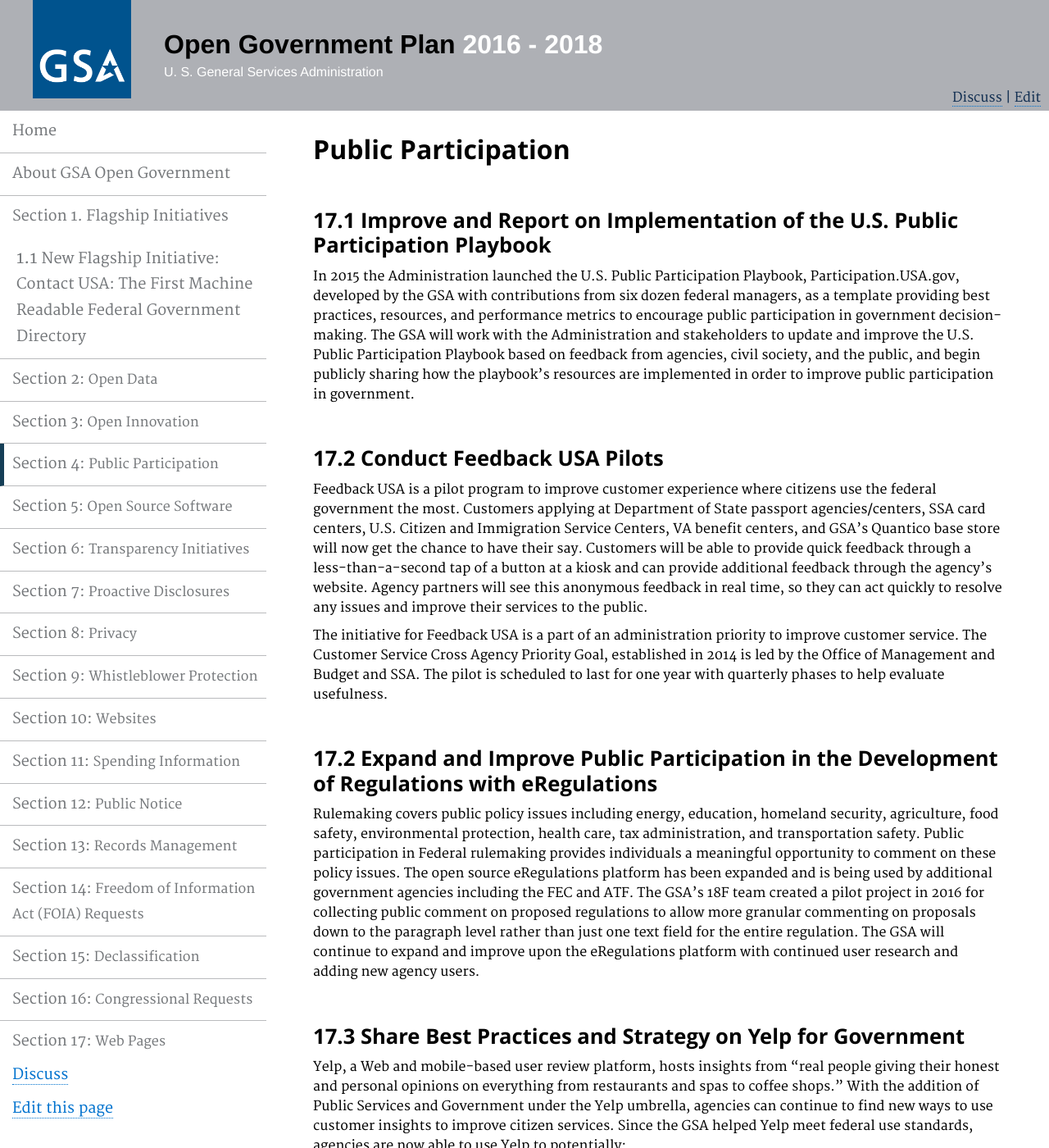
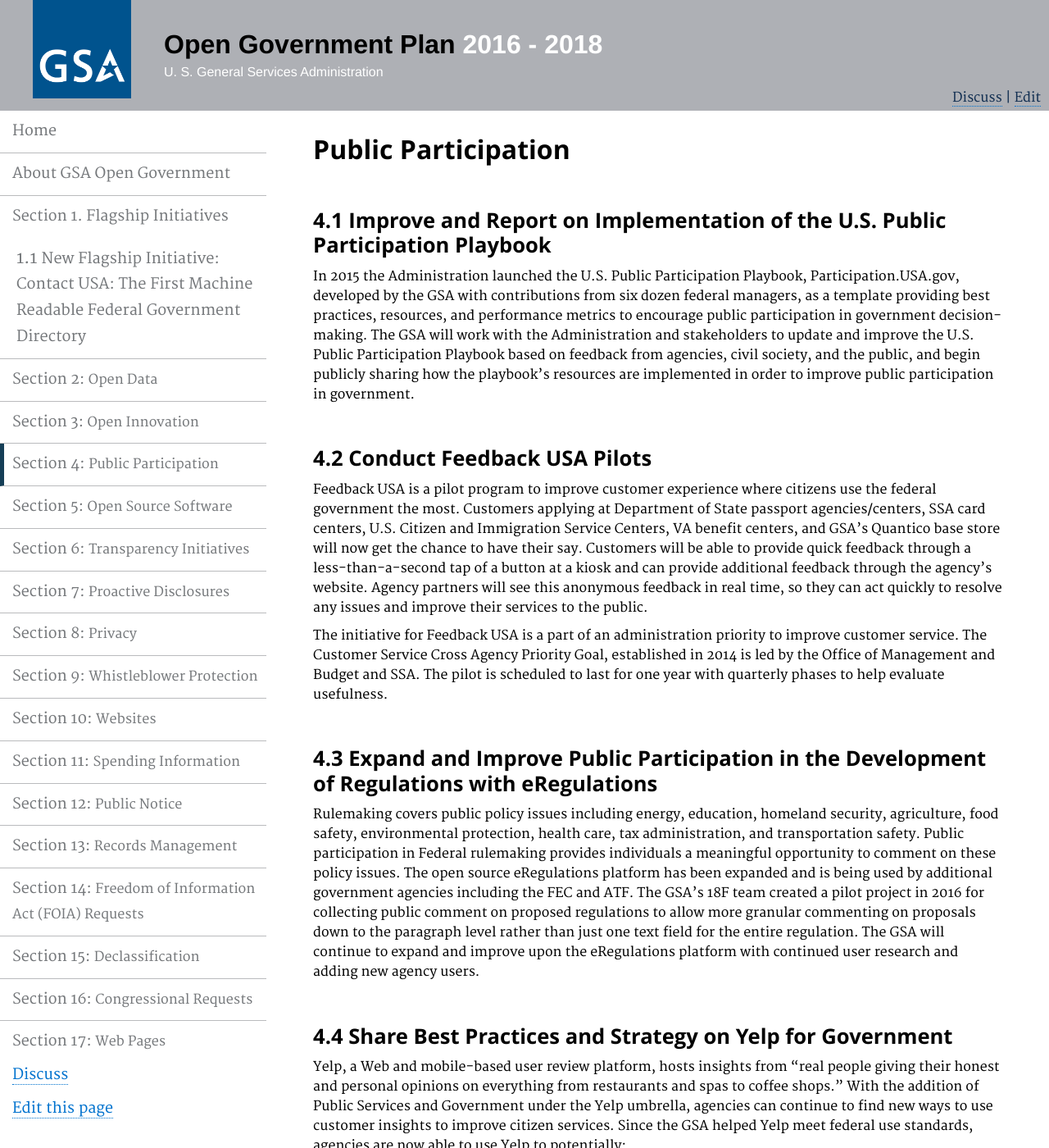
Before and after one commit to GSA/opengovplan, a Jekyll site: the page built from pages/participation.md, in a window 1280 px wide and 1400 px high. Shown: the whole window at 82% size. Built offline with Jekyll 4.4.1, drawn with Linux system fonts in a browser that asks for light colours.

Commit message:
Update participation.md

```diff
--- a/pages/participation.md
+++ b/pages/participation.md
@@ -7,18 +7,18 @@
 
 # Public Participation
 
-### 17.1  Improve and Report on Implementation of the U.S. Public Participation Playbook
+### 4.1  Improve and Report on Implementation of the U.S. Public Participation Playbook
 In 2015 the Administration launched the U.S. Public Participation Playbook, Participation.USA.gov, developed by the GSA with contributions from six dozen federal managers, as a template providing best practices, resources, and performance metrics to encourage public participation in government decision-making. The GSA will work with the Administration and stakeholders to update and improve the U.S. Public Participation Playbook based on feedback from agencies, civil society, and the public, and begin publicly sharing how the playbook’s resources are implemented in order to improve public participation in government.
 
-### 17.2  Conduct Feedback USA Pilots
+### 4.2  Conduct Feedback USA Pilots
 Feedback USA is a pilot program to improve customer experience where citizens use the federal government the most. Customers applying at Department of State passport agencies/centers, SSA card centers, U.S. Citizen and Immigration Service Centers, VA benefit centers, and GSA’s Quantico base store will now get the chance to have their say.  Customers will be able to provide quick feedback through a less-than-a-second tap of a button at a kiosk and can provide additional feedback through the agency’s website.  Agency partners will see this anonymous feedback in real time, so they can act quickly to resolve any issues and improve their services to the public.
 
 The initiative for Feedback USA is a part of an administration priority to improve customer service.  The Customer Service Cross Agency Priority Goal, established in 2014 is led by the Office of Management and Budget and SSA.  The pilot is scheduled to last for one year with quarterly phases to help evaluate usefulness.
 
-### 17.2  Expand and Improve Public Participation in the Development of Regulations with eRegulations
+### 4.3  Expand and Improve Public Participation in the Development of Regulations with eRegulations
 Rulemaking covers public policy issues including energy, education, homeland security, agriculture, food safety, environmental protection, health care, tax administration, and transportation safety. Public participation in Federal rulemaking provides individuals a meaningful opportunity to comment on these policy issues.  The open source eRegulations platform has been expanded and is being used by additional government agencies including the FEC and ATF. The GSA’s 18F team created a pilot project in 2016 for collecting public comment on proposed regulations to allow more granular commenting on proposals down to the paragraph level rather than just one text field for the entire regulation. The GSA will continue to expand and improve upon the eRegulations platform with continued user research and adding new agency users.
 
-### 17.3  Share Best Practices and Strategy on Yelp for Government
+### 4.4  Share Best Practices and Strategy on Yelp for Government
 Yelp, a Web and mobile-based user review platform, hosts insights from “real people giving their honest and personal opinions on everything from restaurants and spas to coffee shops.” With the addition of Public Services and Government under the Yelp umbrella, agencies can continue to find new ways to use customer insights to improve citizen services. Since the GSA helped Yelp meet federal use standards, agencies are now able to use Yelp to potentially:
 - Claim existing pages or launch new pages to listen and respond to customer comments
 - Use customer feedback data to drive improvements in citizen services.
```
